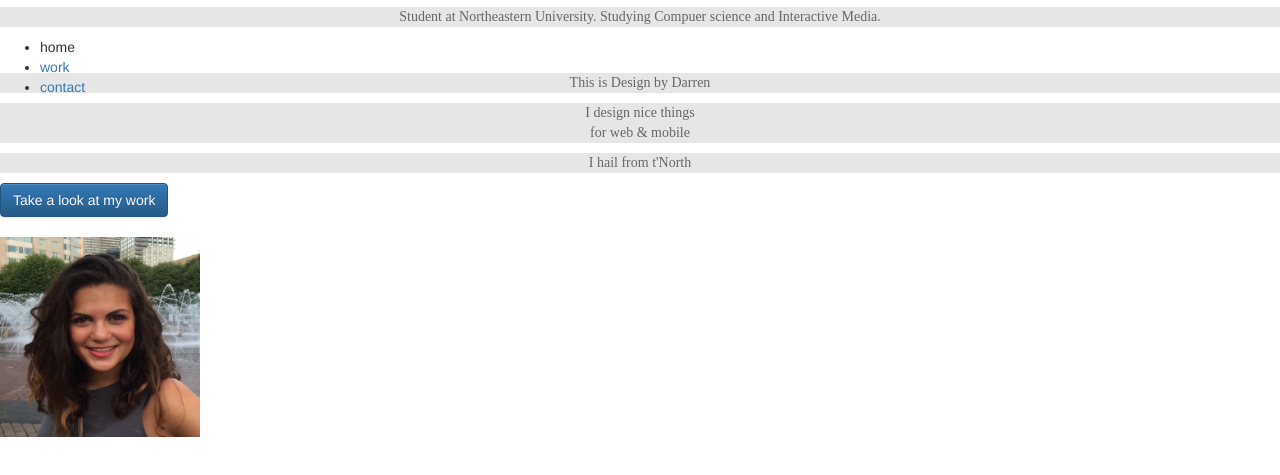
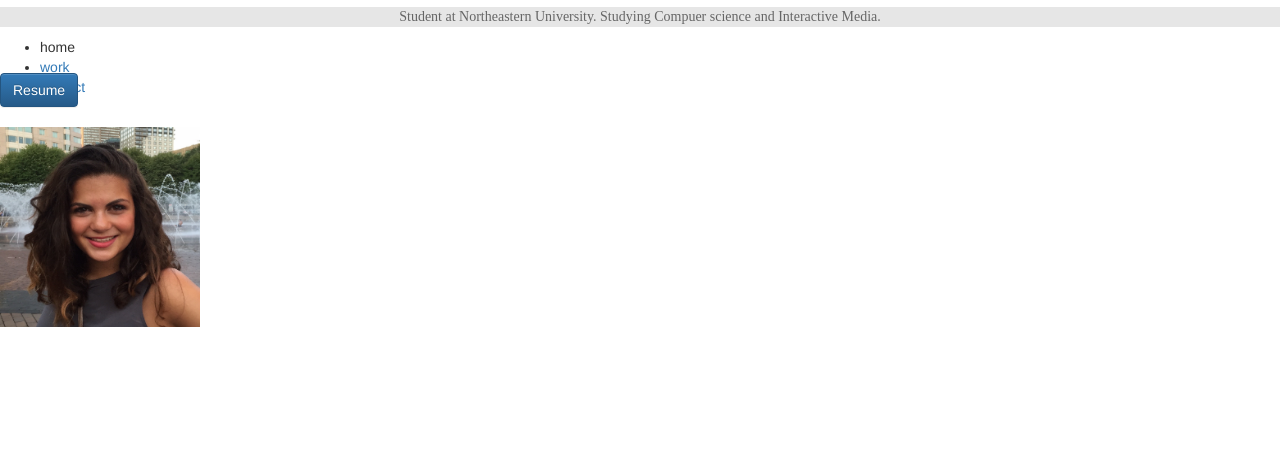
Before and after one commit to baharsheikhi/baharsheikhi.github.io, a plain HTML site: page index.html in a window 1280 px wide. Shown: the part 103-578 px from the top of the page. Drawn offline with nearby package versions, Linux system fonts and the light colour scheme.

Commit message:
messing around

```diff
--- a/index.html
+++ b/index.html
@@ -33,30 +33,10 @@
 			</div></div></div>
 
 			<div class="full-col tac">
- 			<p class="title">This is Design by Darren</p>
-			<p class="sub-title">I design nice things<br>for web &amp; mobile</p>
-			<p class="extra">I hail from t'North</p>
-			<a href="work.html" class="btn btn-primary">Take a look at my work</a>
+			<a href="work.html" class="btn btn-primary">Resume</a>
  			</div>
 
 			</div>
-
-
-
-
-
-
-
-
-
-
-
-
-
-
-
-
-
 
 
 		<h2>  </h2>
```
